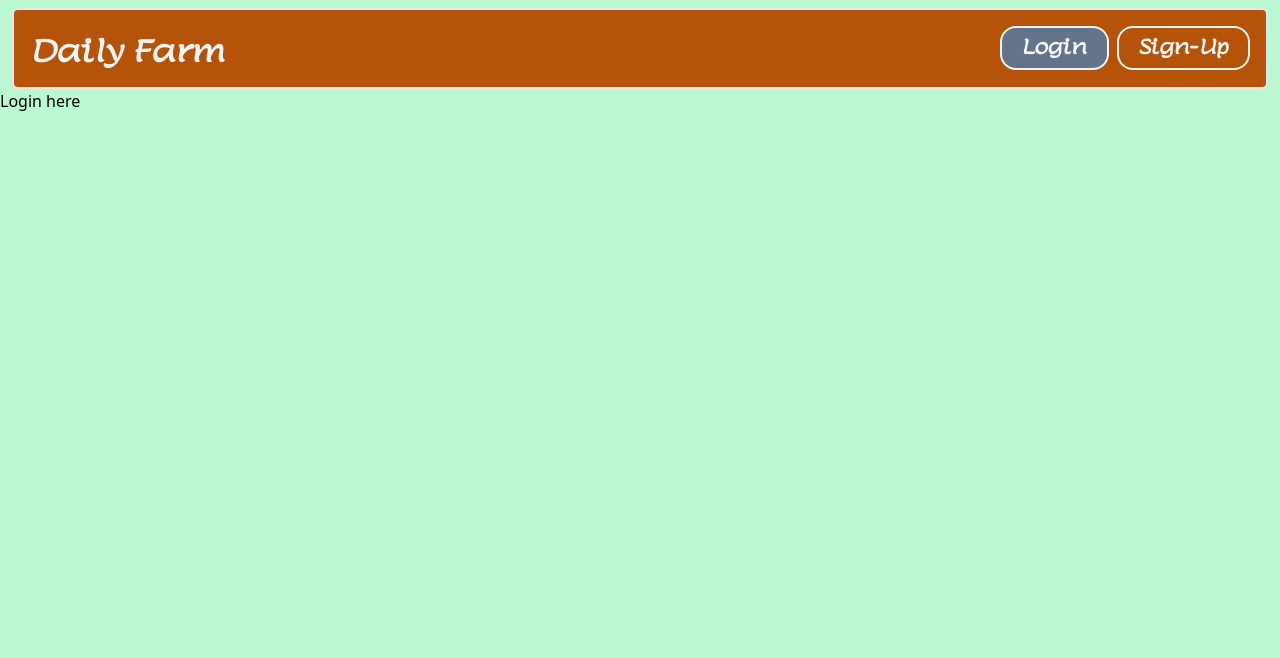
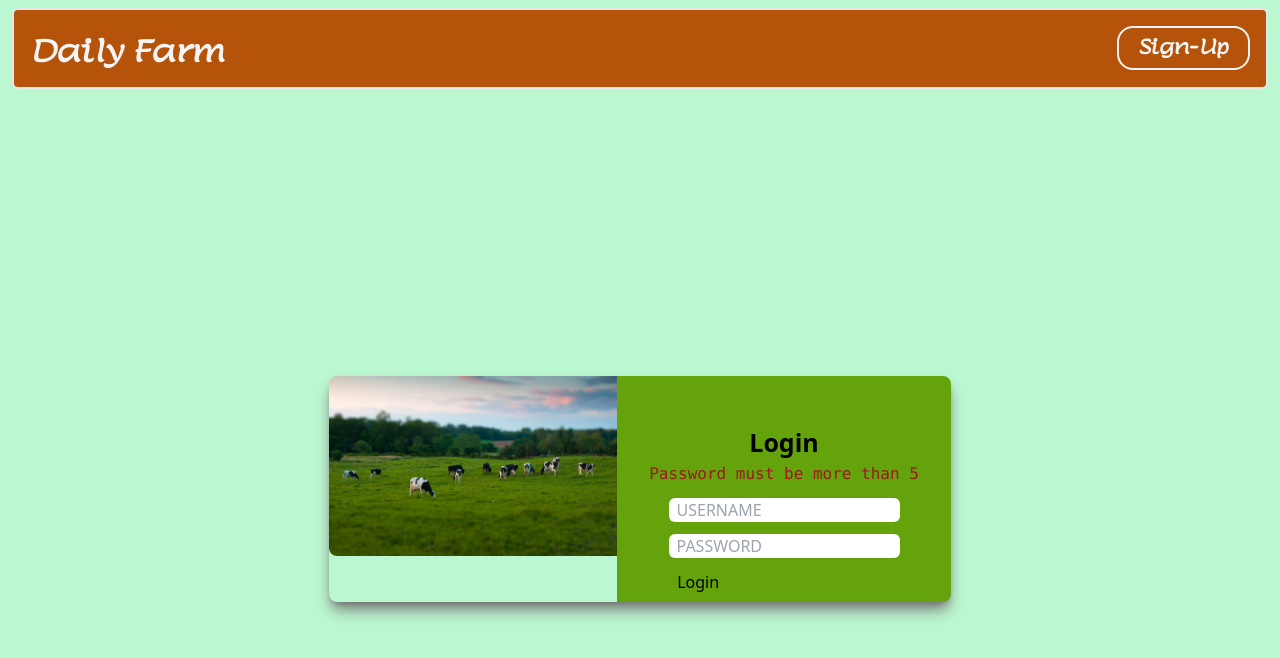
Before and after one commit to CestinaHansChristian/ecom2024, a Vue app in the folder ecom/: page /login in a window 1280 px wide. Shown: the top 658 px of the page. Built offline with nearby package versions, Linux system fonts and the light colour scheme; what pocketbase would draw is missing.

Commit message:
login page added- page switching button fixed-
issue: no backend

```diff
--- a/ecom/src/App.vue
+++ b/ecom/src/App.vue
@@ -1,5 +1,4 @@
 <script setup>
-  import LandingPage from './views/LandingPage.vue';
   import Home from './views/Home.vue';
 </script>
 
--- a/ecom/src/components/Header.vue
+++ b/ecom/src/components/HeaderMain.vue
@@ -1,6 +1,6 @@
 <script setup>
-    import LoginBtn from '@/icons/LoginBtn.vue';
-    import SignUpbtn from '@/icons/SignUpbtn.vue';
+    // import LoginBtn from '@/icons/LoginBtnSystem.vue';
+    // import SignUpbtn from '@/icons/SignUpbtnSystem.vue';
     import DailyFarmlogo from '@/icons/DailyFarmlogo.vue';
 </script>
 <template>
@@ -15,10 +15,12 @@
                     </div>
                     <div class="option-btns flex flex-row-reverse gap-x-2 p-2 px-4 ">
                         <div class="sign-up-btn">
-                            <SignUpbtn />
+                            <router-link :to="{name:'create'}"><button v-show="createBtn" class="btn-header hover:translate-y-1 duration-200">Sign-Up</button></router-link>
                          </div>
                          <div class="login-btn">
-                            <LoginBtn />
+                            <div>
+                                <router-link  :to="{name:'login'}"><button v-show="loginBtn" class="btn-header bg-slate-500 hover:translate-y-1 duration-200">Login</button></router-link>
+                            </div>
                          </div>
                     </div>
                 </div>
@@ -26,6 +28,25 @@
         </header>
     </div>
 </template>
+
+<script>
+    export default {
+
+        props: {
+            createBtnDisable: Boolean,
+            loginBtnDisable: Boolean
+        },
+        data() {
+            return {
+                createBtn: this.createBtnDisable,
+                loginBtn: this.loginBtnDisable,
+            }
+        },
+        methods: {
+
+        },
+    }
+</script>
 
 <style scoped>
     .btn-header {
--- a/ecom/src/icons/LoginBtn.vue
+++ /dev/null
@@ -1,16 +0,0 @@
-<template>
-    <div>
-        <router-link  :to="{name:'login'}"><button class="btn-header bg-slate-500 hover:translate-y-1 duration-200">Login</button></router-link>
-        <!-- <button  type="button">Login</button> -->
-    </div>
-</template>
-<style>
-    .btn-header {
-        border: 2px solid;
-        padding: 5px 20px;
-        font-size: 20px;
-        font-weight: 600;
-        font-family: 'lumanisomo';
-        border-radius: 16px;
-    }
-</style>
--- a/ecom/src/icons/SignUpbtn.vue
+++ /dev/null
@@ -1,15 +0,0 @@
-<template>
-    <div>
-        <router-link :to="{name:'create'}"><button class="btn-header hover:translate-y-1 duration-200">Sign-Up</button></router-link>
-    </div>
-</template>
-
-<script>
-    export default {
-        methods: {
-            createAcc() {
-                console.log("create");
-            }
-        },
-    }
-</script>
--- a/ecom/src/router/router.js
+++ b/ecom/src/router/router.js
@@ -9,6 +9,7 @@ const pb = new PocketBase('http://127.0.0.1:8090');
 import SignupForm from '@/views/SignupForm.vue';
 import LoginForm from '@/views/LoginForm.vue';
 import HomewithCta from '@/views/HomewithCta.vue'
+import Products from '@/views/Products.vue';
 
 const router = createRouter({
     history: createWebHistory(import.meta.env.BASE_URL),
@@ -31,6 +32,11 @@ const router = createRouter({
             name: 'login',
             component: LoginForm
         },
+        {
+            path: '/products',
+            name: 'products',
+            component: Products
+        }
     ]
 })
 
--- a/ecom/src/views/Home.vue
+++ b/ecom/src/views/Home.vue
@@ -1,9 +1,8 @@
 <script setup>
-    import Header from '@/components/Header.vue';
+    import Header from '@/components/HeaderMain.vue';
 </script>
 <template>
     <div class="">
-        <Header />
         <router-view/>
     </div>
 </template>
--- a/ecom/src/views/LoginForm.vue
+++ b/ecom/src/views/LoginForm.vue
@@ -1,7 +1,82 @@
+<script setup>
+    import HeaderMain from '@/components/HeaderMain.vue';
+</script>
 <template>
-    <div>
-        <h1>
-            Login here
-        </h1>
+    <HeaderMain :loginBtnDisable="false" :createBtnDisable='true'/>
+    <div class="signup-wrapper flex sm:h-screen items-center justify-center">
+        <div class="container-wrapper m-1 grid place-content-center p-2">
+            <div class="card sm:flex sm:grid-cols-2 grid grid-rows-2 rounded-lg shadow-lg shadow-neutral-500">
+                <div class="">
+                    <div class="img-container ">
+                        <img :src="cow" alt="" srcset="" class="cow-img rounded-t-xl shrink h-72 sm:max-h-max w-full object-cover sm:rounded-tr-none sm:rounded-s-lg sm:h-72 sm:w-72">
+                    </div>
+                </div>
+                <div class="bg-lime-500 h-auto rounded-b-md sm:rounded-br-lg sm:rounded-tr-lg sm:rounded-bl-none delay-500 duration-200 transition ease-in-out sm:bg-lime-600">
+                    <div class="form-container flex justify-center m-2 px-2 pt-10">
+                        <form action="" @submit.prevent="loginUserCred">
+                            <div class="form-wrapper space-y-3 px-4">
+                                <div class="form-field space-y-3 grid justify-items-center text-wrap">
+                                    <div class="form-title">
+                                        <h1 class="font-semibold text-center">
+                                            Login
+                                        </h1>
+                                        <h1 v-if="isValid" class="text-white font-bold">Password is Strong.</h1>
+                                        <h1 v-else class="text-red-800 font-mono">Password must be more than 5</h1>
+                                    </div>
+                                    <div class="username-field">
+                                        <input v-model="usernamE" type="text" placeholder="USERNAME" class="input-field w-full placeholder:ps-2">
+                                    </div>
+                                    <div class="password-field">
+                                        <input v-model="passworD" type="password" placeholder="PASSWORD" class="input-field w-full placeholder:ps-2">
+                                    </div>
+                                </div>
+                                <div class="form-container">
+                                    <div class="grid grid-cols-1 place-content-center mx-7">
+                                        <!-- <button class="bg-neutral-300 btn-font w-full  rounded-lg font-semibold hover:bg-slate-400 hover:-translate-y-px delay-150 duration-200">Login</button> -->
+                                        <router-link :to="{name: 'products'}">Login</router-link>
+                                    </div>
+                                </div>
+                            </div>
+                        </form>
+                    </div>
+                </div>
+            </div>
+        </div>
     </div>
 </template>
+<script>
+    export default {
+        data() {
+            return {
+                cow: '../../public/cowCTAbg.jpg',
+                usernamE: '',
+                passworD: '',
+                emaiL: '',
+                isValid: false
+            }
+        },
+        methods: {
+            loginUserCred() {
+                console.log("hello");
+            }
+        },
+        computed: {
+
+        },
+    }
+</script>
+
+<style scoped>
+.font-semibold {
+    font-weight: bold;
+    font-size: 25px;
+}
+
+img {
+    cursor: not-allowed;
+}
+
+.input-field {
+    border-radius: 6px;
+}
+</style>
--- a/ecom/src/views/LandingPage.vue
+++ b/ecom/src/views/Products.vue
@@ -3,7 +3,7 @@
 </script>
 <template>
     <div>
-
+        hello
     </div>
 </template>
 
--- a/ecom/src/views/SignupForm.vue
+++ b/ecom/src/views/SignupForm.vue
@@ -1,4 +1,8 @@
+<script setup>
+    import HeaderMain from '@/components/HeaderMain.vue';
+</script>
 <template>
+    <HeaderMain :createBtnDisable='false' :loginBtnDisable='true'/>
     <div class="signup-wrapper flex sm:h-screen items-center justify-center">
         <div class="container-wrapper m-1 grid place-content-center p-2">
             <div class="card sm:flex sm:grid-cols-2 grid grid-rows-2 rounded-lg shadow-lg shadow-neutral-500">
@@ -27,6 +31,9 @@
                                     </div>
                                     <div class="email-field">
                                         <input v-model="emaiL" type="email" placeholder="EMAIL" class="input-field w-full placeholder:ps-2">
+                                    </div>
+                                    <div class="address-field">
+                                        <input type="text" name="" id="" placeholder="Address" class="input-field placeholder:ps-2">
                                     </div>
                                 </div>
                                 <div class="form-container">
```
Also changed, not shown: ecom/src/views/HomewithCta.vue (+41 -23 lines).
